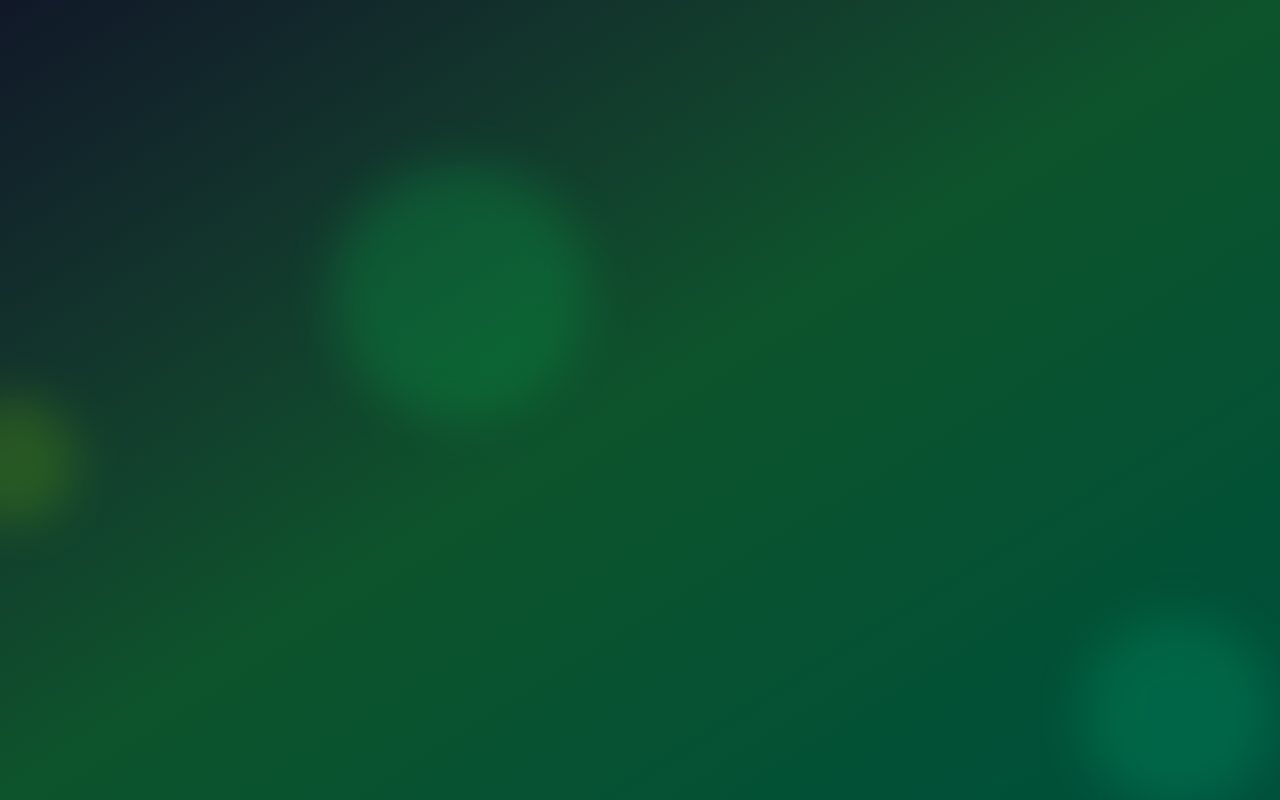
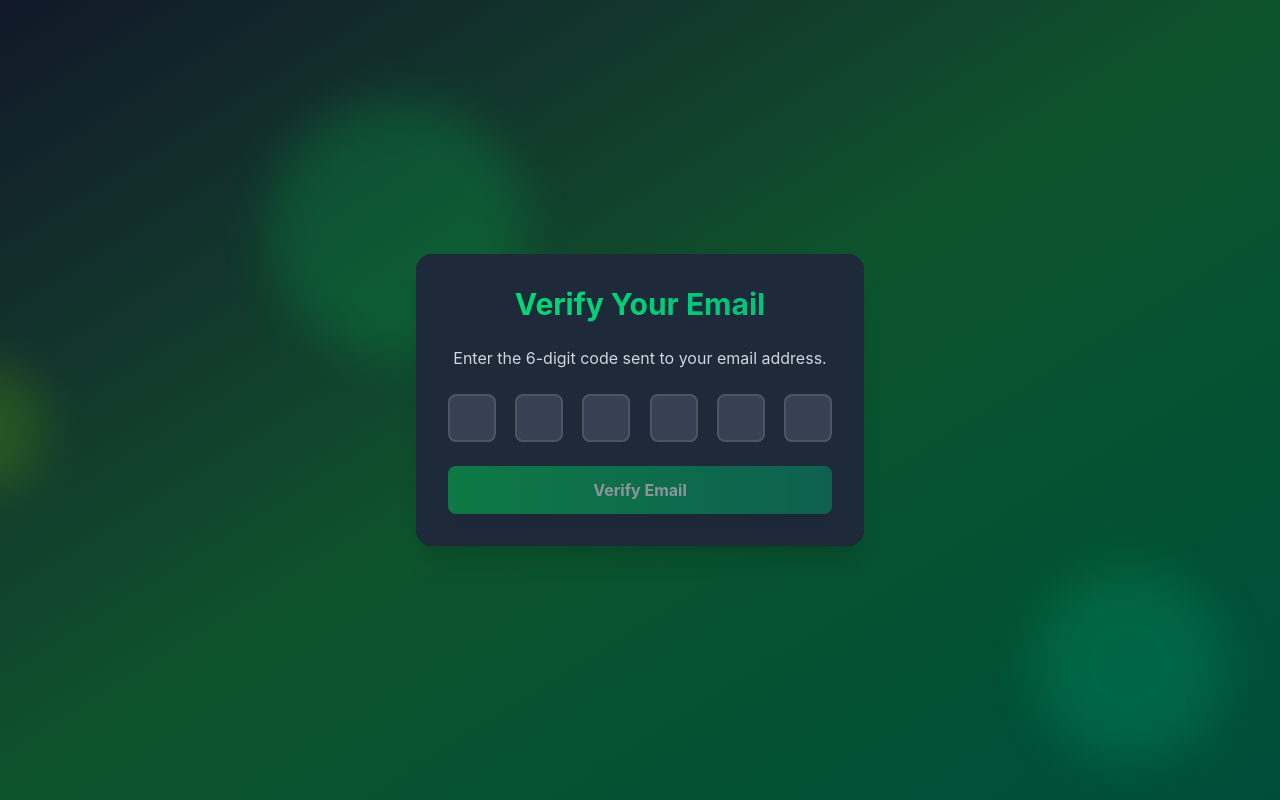
Before and after one commit to md-alihaider/authforge, a React app in the folder frontend/: page /verify-email in a window 1280 px wide. Before the commit this address had no page. Built offline with nearby package versions, Linux system fonts and the light colour scheme; the HTML template or start-up script is replaced by a standard one.

Commit message:
feat: add EmailVerificationPage with input handling and submission logic

```diff
--- a/frontend/package.json
+++ b/frontend/package.json
@@ -15,6 +15,7 @@
     "motion": "^14.0.0",
     "react": "^19.2.8",
     "react-dom": "^19.2.8",
+    "react-hot-toast": "^2.6.1",
     "react-router": "^8.4.0",
     "tailwindcss": "^4.3.3"
   },
--- a/frontend/src/App.jsx
+++ b/frontend/src/App.jsx
@@ -3,6 +3,7 @@
 import HomePage from "./pages/HomePage";
 import SignUpPage from "./pages/SignUpPage";
 import LoginPage from "./pages/LoginPage";
+import EmailVerificationPage from "./pages/EmailVerificationPage";
 
 const App = () => {
   return (
@@ -36,6 +37,7 @@
         <Route path="/" element={<HomePage />} />
         <Route path="/signup" element={<SignUpPage />} />
         <Route path="/login" element={<LoginPage />} />
+        <Route path="/verify-email" element={<EmailVerificationPage />} />
       </Routes>
     </div>
   );
--- /dev/null
+++ b/frontend/src/pages/EmailVerificationPage.jsx
@@ -0,0 +1,101 @@
+import { useEffect, useRef, useState } from "react";
+import { useNavigate } from "react-router";
+import { motion } from "motion/react";
+
+const EmailVerificationPage = () => {
+  const [code, setCode] = useState(["", "", "", "", "", ""]);
+  const inputRefs = useRef([]);
+  const navigate = useNavigate();
+
+  let isLoading = false;
+
+  const handleChange = (index, value) => {
+    const newCode = [...code];
+
+    // Handle pasted content
+    if (value.length > 1) {
+      const pastedCode = value.slice(0, 6).split("");
+      for (let i = 0; i < 6; i++) {
+        newCode[i] = pastedCode[i] || "";
+      }
+      setCode(newCode);
+
+      // Focus on the last non-empty input or the first empty one
+      const lastFilledIndex = newCode.findLastIndex((digit) => digit !== "");
+      const focusIndex = lastFilledIndex < 5 ? lastFilledIndex + 1 : 5;
+      inputRefs.current[focusIndex].focus();
+    } else {
+      newCode[index] = value;
+      setCode(newCode);
+
+      // Move focus to the next input field if value is entered
+      if (value && index < 5) {
+        inputRefs.current[index + 1].focus();
+      }
+    }
+  };
+
+  const handleKeyDown = (index, e) => {
+    if (e.key === "Backspace" && !code[index] && index > 0) {
+      inputRefs.current[index - 1].focus();
+    }
+  };
+
+  const handleSubmit = async (e) => {
+    e.preventDefault();
+    const verificationCode = code.join("");
+    console.log(`Verification code submitted: ${verificationCode}`);
+  };
+
+  // Auto submit when all fields are filled
+  useEffect(() => {
+    if (code.every((digit) => digit !== "")) {
+      handleSubmit(new Event("submit"));
+    }
+  }, [code]);
+
+  return (
+    <div className="max-w-md w-full bg-gray-800 bg-opacity-50 backdrop-filter backdrop-blur-xl rounded-2xl shadow-xl overflow-hidden">
+      <motion.div
+        initial={{ opacity: 0, y: -50 }}
+        animate={{ opacity: 1, y: 0 }}
+        transition={{ duration: 0.5 }}
+        className="bg-gray-800 bg-opacity-50 backdrop-filter backdrop-blur-xl rounded-2xl shadow-2xl p-8 w-full max-w-md"
+      >
+        <h2 className="text-3xl font-bold mb-6 text-center bg-linear-to-r from-green-400 to-emerald-500 text-transparent bg-clip-text">
+          Verify Your Email
+        </h2>
+        <p className="text-center text-gray-300 mb-6">
+          Enter the 6-digit code sent to your email address.
+        </p>
+
+        <form onSubmit={handleSubmit} className="space-y-6">
+          <div className="flex justify-between">
+            {code.map((digit, index) => (
+              <input
+                key={index}
+                ref={(el) => (inputRefs.current[index] = el)}
+                type="text"
+                maxLength="6"
+                value={digit}
+                onChange={(e) => handleChange(index, e.target.value)}
+                onKeyDown={(e) => handleKeyDown(index, e)}
+                className="w-12 h-12 text-center text-2xl font-bold bg-gray-700 text-white border-2 border-gray-600 rounded-lg focus:border-green-500 focus:outline-none"
+              />
+            ))}
+          </div>
+          <motion.button
+            whileHover={{ scale: 1.05 }}
+            whileTap={{ scale: 0.95 }}
+            type="submit"
+            disabled={isLoading || code.some((digit) => !digit)}
+            className="w-full bg-linear-to-r from-green-500 to-emerald-600 text-white font-bold py-3 px-4 rounded-lg shadow-lg hover:from-green-600 hover:to-emerald-700 focus:outline-none focus:ring-2 focus:ring-green-500 focus:ring-opacity-50 disabled:opacity-50"
+          >
+            {isLoading ? "Verifying..." : "Verify Email"}
+          </motion.button>
+        </form>
+      </motion.div>
+    </div>
+  );
+};
+export default EmailVerificationPage;
```
Also changed, not shown: 1 other file (tests, documents, lock files or other folders).
